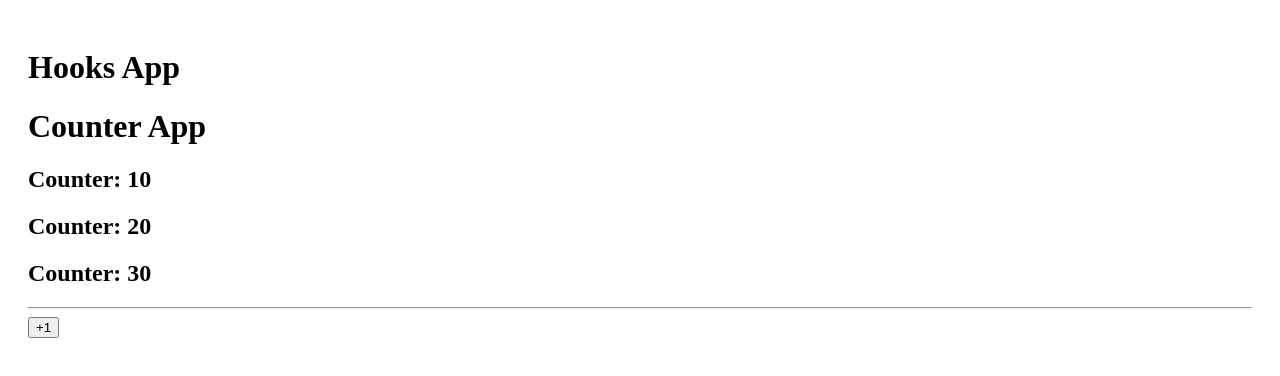
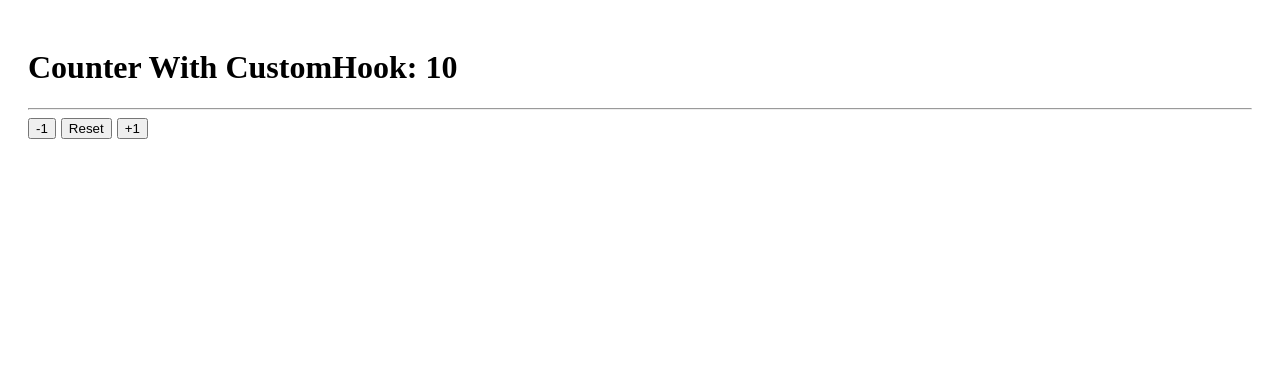
Before and after one commit to JasubiPL/React_Course, a React app in the folder 05-hooks-app/: page / in a window 1280 px wide. Shown: the top 376 px of the page. Built offline with nearby package versions, Linux system fonts and the light colour scheme; the HTML template or start-up script is replaced by a standard one.

Commit message:
UseCounter

```diff
--- /dev/null
+++ b/05-hooks-app/hooks/useCounter.jsx
@@ -0,0 +1,28 @@
+import { useState } from "react"
+
+
+export const useCounter = ( initialValue = 10) =>{
+  const [ counter, setCounter ] = useState( initialValue )
+
+  const increment = ( value = 1) =>{
+    setCounter( counter + value )
+  }
+
+  const decrement = ( value = 1 ) =>{
+    if ( counter === 0 ) return
+    setCounter( counter - value )
+  }
+
+  const reset = () =>{
+    setCounter( initialValue )
+  }
+
+  return{
+    counter,
+    increment,
+    decrement,
+    reset
+  }
+
+
+}
--- /dev/null
+++ b/05-hooks-app/src/01-useState/CounterWithCustomHook.jsx
@@ -0,0 +1,18 @@
+import { useCounter } from "../../hooks/useCounter"
+
+export const CounterWithCustomHook = () =>{
+
+  const { counter, increment, decrement, reset } = useCounter();
+
+  return(
+    <>
+      <h1>Counter With CustomHook: { counter }</h1>
+
+      <hr />
+
+      <button className="btn btn-danger" onClick={ () => decrement() }> -1 </button>
+      <button className="btn btn-warning" onClick={ reset }> Reset </button>
+      <button className="btn btn-success" onClick={ () => increment() }> +1 </button>
+    </>
+  )
+}
--- a/05-hooks-app/src/main.jsx
+++ b/05-hooks-app/src/main.jsx
@@ -1,10 +1,11 @@
 import React from 'react'
 import ReactDOM from 'react-dom/client'
 import './index.css'
-import { HooksApp } from './HooksApp'
+// import { HooksApp } from './HooksApp'
+import { CounterWithCustomHook } from './01-useState/CounterWithCustomHook'
 
 ReactDOM.createRoot(document.getElementById('root')).render(
   <React.StrictMode>
-    <HooksApp />
+    <CounterWithCustomHook />
   </React.StrictMode>,
 )
```
